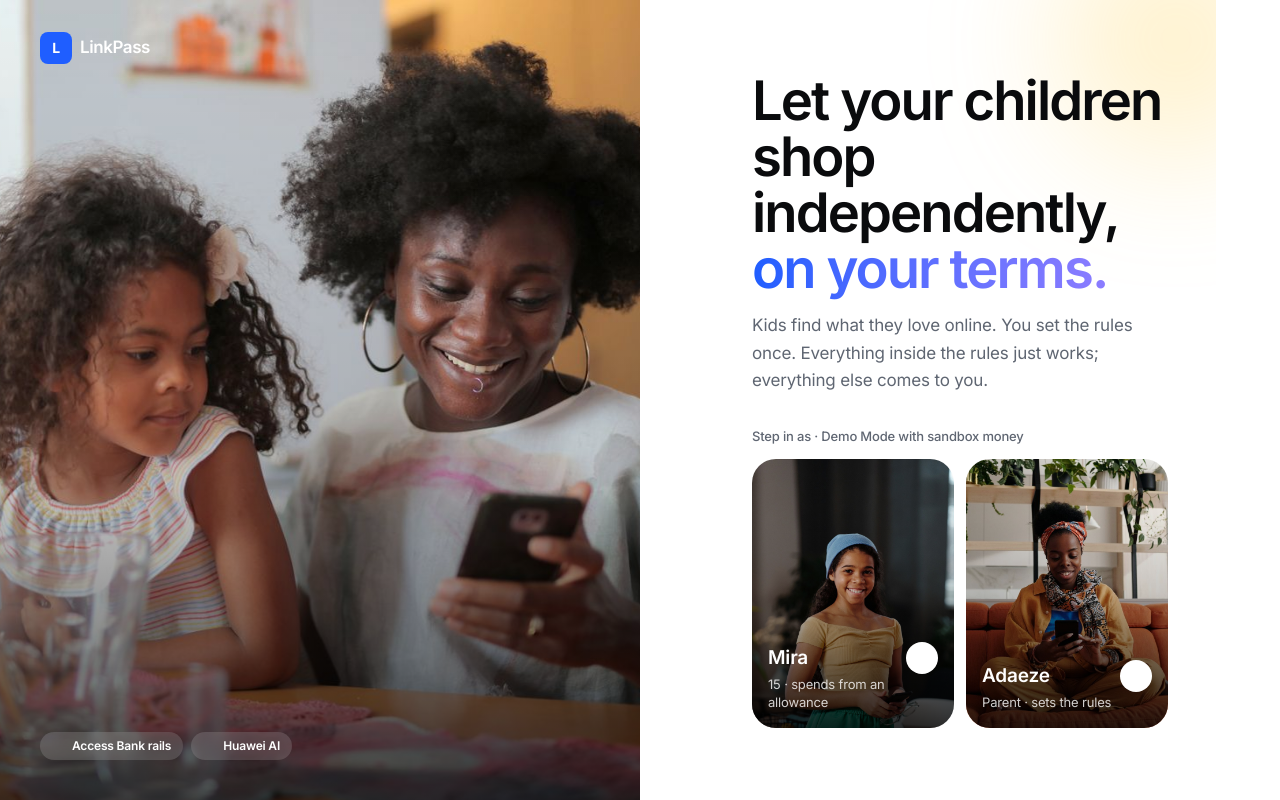
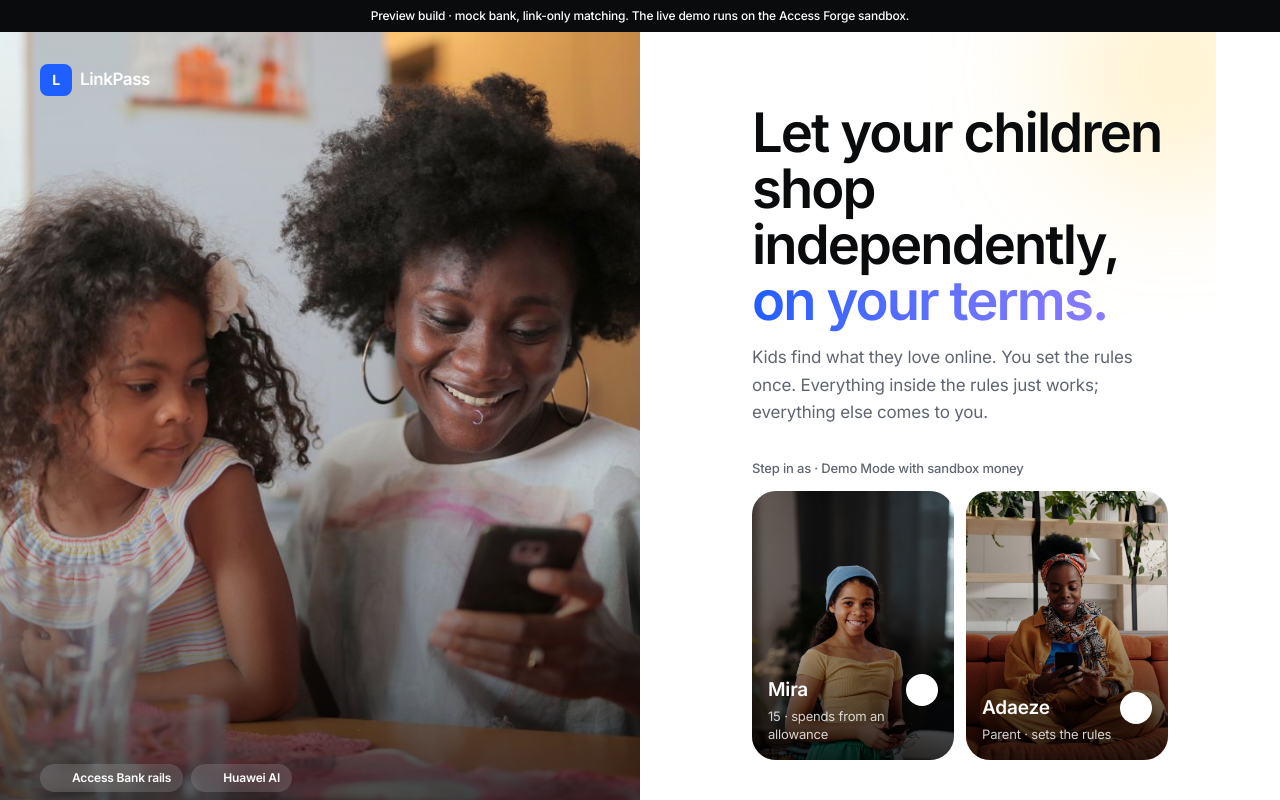
Before and after one commit to agapemiteu/linkpass, a Next.js app: page / in a window 1280 px wide. Shown: the top 800 px of the page. Built offline with nearby package versions, Linux system fonts and the light colour scheme; some icons are missing.

Commit message:
Label non-sandbox builds with a preview banner

```diff
--- a/src/app/layout.tsx
+++ b/src/app/layout.tsx
@@ -1,6 +1,7 @@
 import type { Metadata, Viewport } from "next";
 import { Inter } from "next/font/google";
 import "./globals.css";
+import { PreviewBanner } from "@/components/preview-banner";
 
 const sans = Inter({ variable: "--font-sans-face", subsets: ["latin"] });
 
@@ -14,7 +15,10 @@ export const viewport: Viewport = { themeColor: "#f4f6fa", width: "device-width"
 export default function RootLayout({ children }: Readonly<{ children: React.ReactNode }>) {
   return (
     <html lang="en">
-      <body className={`${sans.variable} min-h-dvh font-sans antialiased`}>{children}</body>
+      <body className={`${sans.variable} min-h-dvh font-sans antialiased`}>
+        <PreviewBanner />
+        {children}
+      </body>
     </html>
   );
 }
--- /dev/null
+++ b/src/components/preview-banner.tsx
@@ -0,0 +1,9 @@
+// Shown on any build not wired to the Forge sandbox, so nobody mistakes mock payments for real ones.
+export function PreviewBanner() {
+  if (process.env.BANK_PROVIDER === "forge") return null;
+  return (
+    <div className="bg-ink px-4 py-2 text-center text-xs font-medium text-white">
+      Preview build · mock bank, link-only matching. The live demo runs on the Access Forge sandbox.
+    </div>
+  );
+}
```
Also changed, not shown: 2 other files (tests, documents, lock files or other folders).
